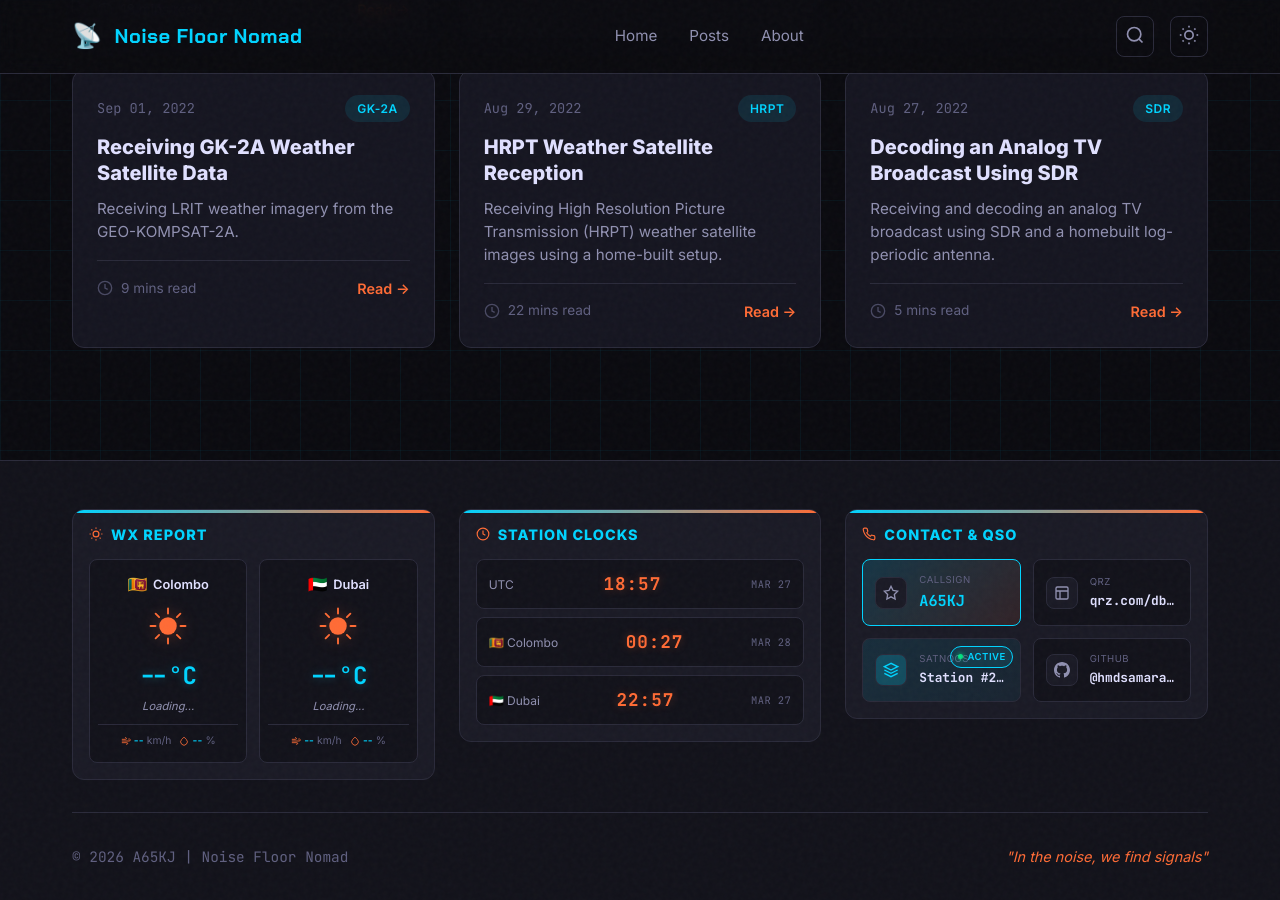
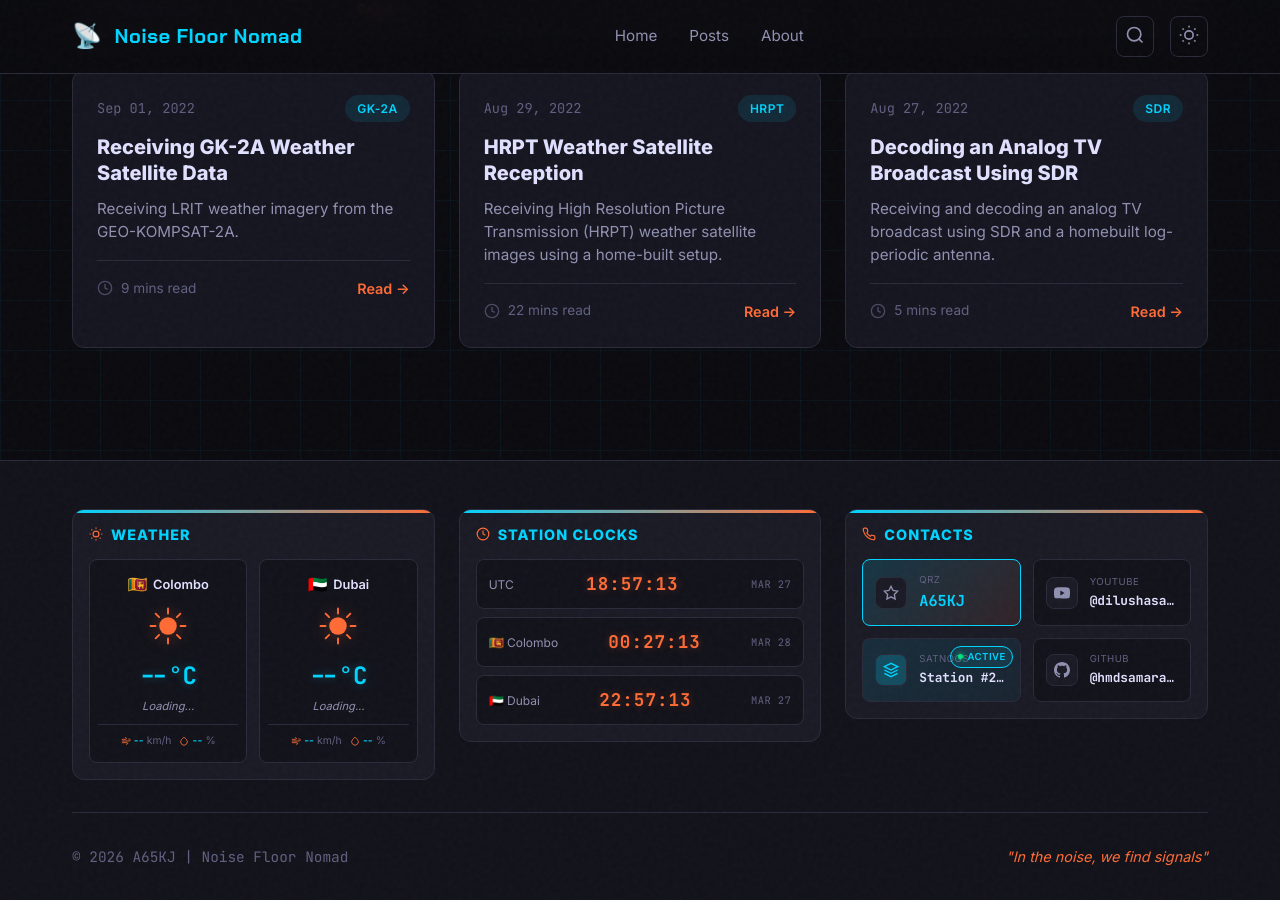
Before and after one commit to hmdsamarasekara/hmdsamarasekara.github.io, a Jekyll site: the page built from index.md, in a window 1280 px wide and 900 px high, scrolled down 1722 px. Built offline with Jekyll 4.4.1, drawn with Linux system fonts in a browser that asks for light colours.

Commit message:
Update footer.html

```diff
--- a/_includes/footer.html
+++ b/_includes/footer.html
@@ -8,7 +8,7 @@
             <circle cx="12" cy="12" r="5"/>
             <path d="M12 1v2M12 21v2M4.22 4.22l1.42 1.42M18.36 18.36l1.42 1.42M1 12h2M21 12h2M4.22 19.78l1.42-1.42M18.36 5.64l1.42-1.42"/>
           </svg>
-          WX Report
+          Weather
         </h4>
 
         <div class="weather-cards">
@@ -109,17 +109,17 @@
         <div class="clock-list">
           <div class="clock-row">
             <span class="clock-name">UTC</span>
-            <span class="clock-time" id="clock-utc">--:--</span>
+            <span class="clock-time" id="clock-utc">--:--:--</span>
             <span class="clock-date" id="date-utc">--</span>
           </div>
           <div class="clock-row">
             <span class="clock-name">🇱🇰 Colombo</span>
-            <span class="clock-time" id="clock-lk">--:--</span>
+            <span class="clock-time" id="clock-lk">--:--:--</span>
             <span class="clock-date" id="date-lk">--</span>
           </div>
           <div class="clock-row">
             <span class="clock-name">🇦🇪 Dubai</span>
-            <span class="clock-time" id="clock-uae">--:--</span>
+            <span class="clock-time" id="clock-uae">--:--:--</span>
             <span class="clock-date" id="date-uae">--</span>
           </div>
         </div>
@@ -131,11 +131,11 @@
           <svg width="14" height="14" viewBox="0 0 24 24" fill="none" stroke="currentColor" stroke-width="2">
             <path d="M22 16.92v3a2 2 0 0 1-2.18 2 19.79 19.79 0 0 1-8.63-3.07 19.5 19.5 0 0 1-6-6 19.79 19.79 0 0 1-3.07-8.67A2 2 0 0 1 4.11 2h3a2 2 0 0 1 2 1.72 12.84 12.84 0 0 0 .7 2.81 2 2 0 0 1-.45 2.11L8.09 9.91a16 16 0 0 0 6 6l1.27-1.27a2 2 0 0 1 2.11-.45 12.84 12.84 0 0 0 2.81.7A2 2 0 0 1 22 16.92z"/>
           </svg>
-          Contact & QSO
+          Contacts
         </h4>
 
         <div class="contact-grid">
-          <!-- Callsign Card -->
+          <!-- QRZ Card -->
           <a href="{{ site.theme_settings.qrz_url }}" target="_blank" rel="noopener" class="contact-card primary">
             <div class="contact-icon">
               <svg width="18" height="18" viewBox="0 0 24 24" fill="none" stroke="currentColor" stroke-width="2">
@@ -143,23 +143,21 @@
               </svg>
             </div>
             <div class="contact-info">
-              <span class="contact-label">Callsign</span>
+              <span class="contact-label">QRZ</span>
               <span class="contact-value">{{ site.theme_settings.callsign }}</span>
             </div>
           </a>
 
-          <!-- QRZ Card -->
-          <a href="{{ site.theme_settings.qrz_url }}" target="_blank" rel="noopener" class="contact-card">
+          <!-- YouTube Card -->
+          <a href="https://www.youtube.com/@dilushasamarasekara9533" target="_blank" rel="noopener" class="contact-card">
             <div class="contact-icon">
-              <svg width="16" height="16" viewBox="0 0 24 24" fill="none" stroke="currentColor" stroke-width="2">
-                <rect x="3" y="3" width="18" height="18" rx="2" ry="2"/>
-                <line x1="3" y1="9" x2="21" y2="9"/>
-                <line x1="9" y1="21" x2="9" y2="9"/>
+              <svg width="16" height="16" viewBox="0 0 24 24" fill="currentColor" stroke="none">
+                <path d="M23.498 6.186a3.016 3.016 0 0 0-2.122-2.136C19.505 3.545 12 3.545 12 3.545s-7.505 0-9.377.505A3.017 3.017 0 0 0 .502 6.186C0 8.07 0 12 0 12s0 3.93.502 5.814a3.016 3.016 0 0 0 2.122 2.136c1.871.505 9.376.505 9.376.505s7.505 0 9.377-.505a3.015 3.015 0 0 0 2.122-2.136C24 15.93 24 12 24 12s0-3.93-.502-5.814zM9.545 15.568V8.432L15.818 12l-6.273 3.568z"/>
               </svg>
             </div>
             <div class="contact-info">
-              <span class="contact-label">QRZ</span>
-              <span class="contact-value">qrz.com/db/{{ site.theme_settings.callsign }}</span>
+              <span class="contact-label">YouTube</span>
+              <span class="contact-value">@dilushasamarasekara</span>
             </div>
           </a>
 
```
Also changed, not shown: other parts of _includes/footer.html (+2 -1 lines).
